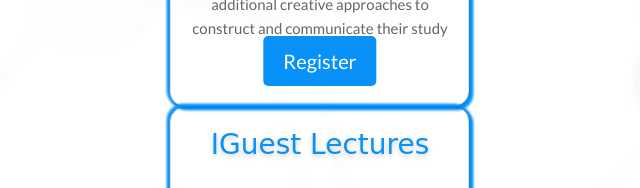
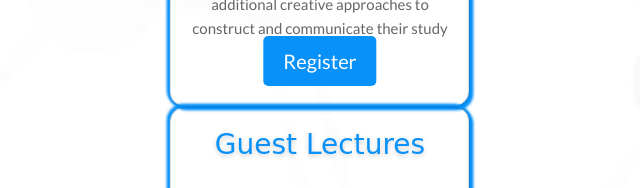
Before and after one commit to istenith/convention, a plain HTML site: page index.html in a window 1280 px wide. Shown: the part 4800-4988 px from the top of the page, 321-961 px from the left. Drawn offline with nearby package versions, Linux system fonts and the light colour scheme; a web font is replaced by a local one.

Commit message:
Update index.html

```diff
--- a/index.html
+++ b/index.html
@@ -799,7 +799,7 @@
                   <div class="cards" style="background-color: transparent!important">
                      <article class="card" style="background-color: transparent!important; padding: 20px;">
                         <header>
-                           <h2 style="color: #0891f8;margin-bottom: 30px;">IGuest Lectures</h2>
+                           <h2 style="color: #0891f8;margin-bottom: 30px;">Guest Lectures</h2>
                         </header>
                         <div class="content">
                            <p>Proficient scholars will be invited to share their knowledge and skills
@@ -987,7 +987,7 @@
                   <div class="cards" style="background-color: transparent!important">
                      <article class="card" style="background-color: transparent!important; padding: 20px;">
                         <header>
-                           <h2 style="color: #0891f8;margin-bottom: 30px;">IGuest Lectures</h2>
+                           <h2 style="color: #0891f8;margin-bottom: 30px;">Guest Lectures</h2>
                         </header>
                         <div class="content">
                            <p>Proficient scholars will be invited to share their knowledge and skills
```
